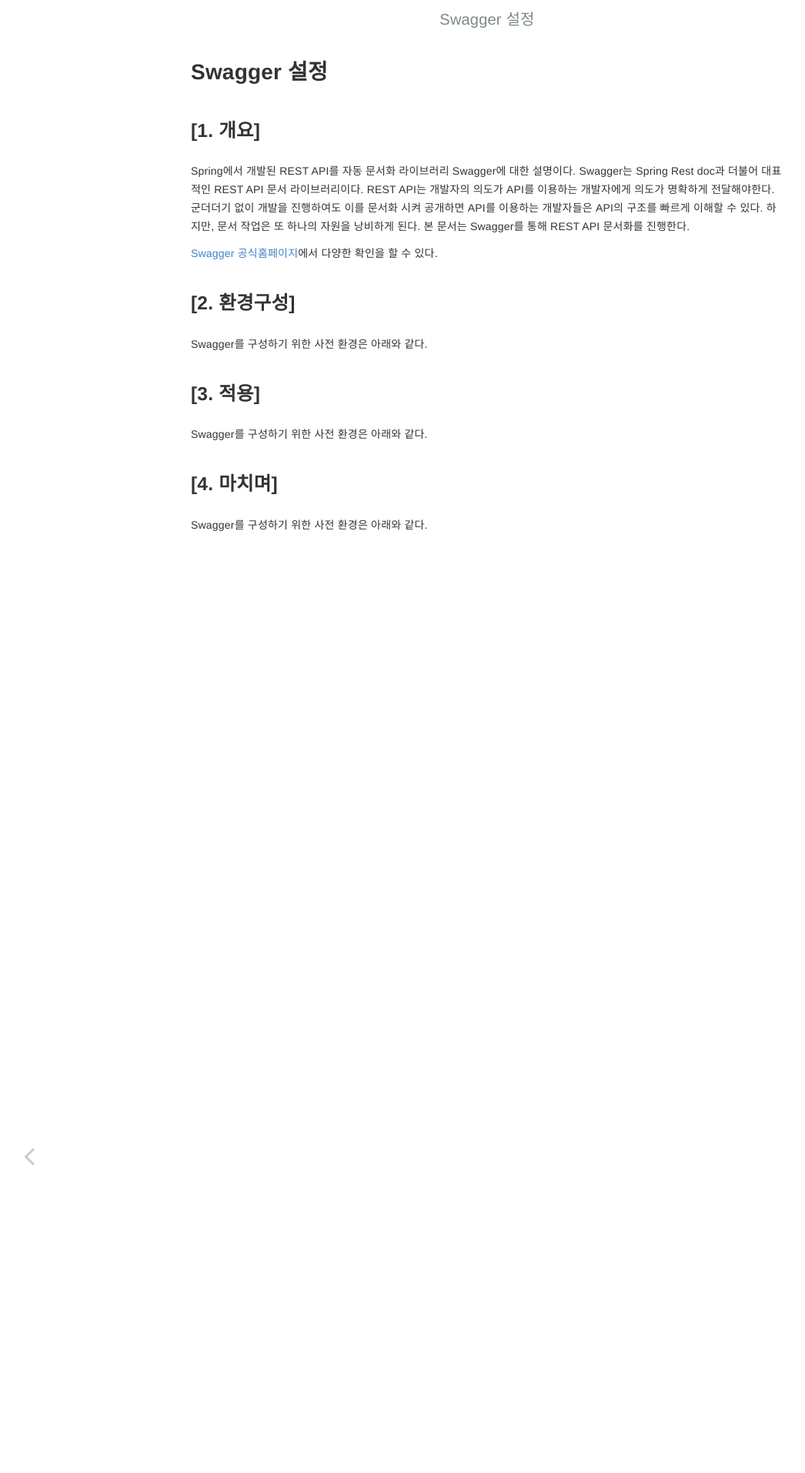
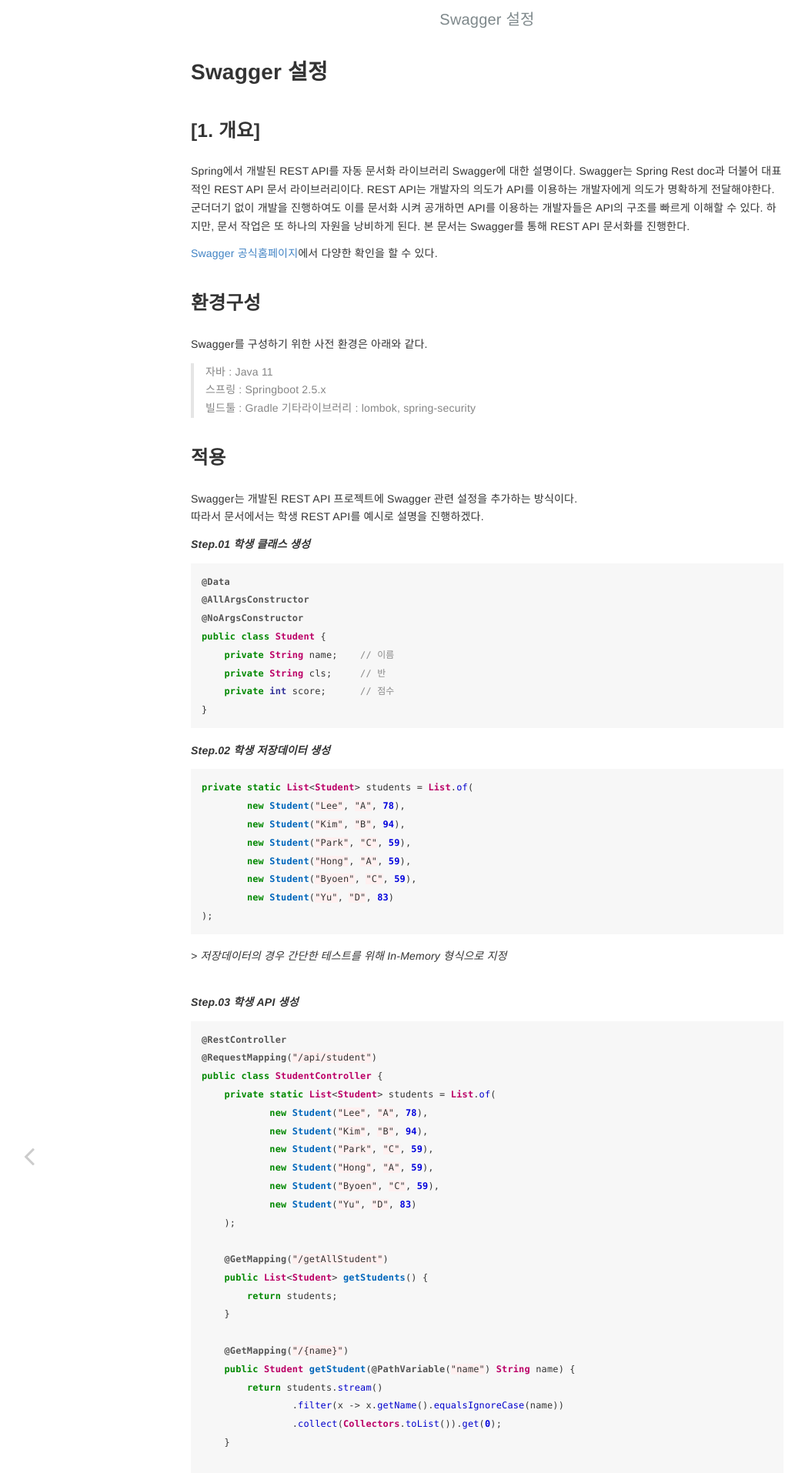
Before and after one commit to deneb0223/deneb0223.github.io, a Jekyll site: the page built from _posts/2021-12-02-swagger.md, in a window 1280 px wide. Shown: the top 1914 px of the page at 77% size, without its empty margins (7-1053 px from the left). Built offline with Jekyll 4.4.1, drawn with Linux system fonts in a browser that asks for light colours; some of the changed text lies outside the part shown.

Commit message:
no message

````diff
--- a/_posts/2021-12-02-swagger.md
+++ b/_posts/2021-12-02-swagger.md
@@ -16,17 +16,113 @@ REST API는 개발자의 의도가 API를 이용하는 개발자에게 의도가
 
 [Swagger 공식홈페이지][1]에서 다양한 확인을 할 수 있다.
 
-[1]: https://swagger.io/tools/swagger-ui/
 
 
-[2. 환경구성]
+환경구성
 -------------
-Swagger를 구성하기 위한 사전 환경은 아래와 같다.
+Swagger를 구성하기 위한 사전 환경은 아래와 같다.<br>
+> 자바 : Java 11<br>
+> 스프링 : Springboot 2.5.x<br>
+> 빌드툴 : Gradle
+> 기타라이브러리 : lombok, spring-security
 
-[3. 적용]
+적용
 -------------
-Swagger를 구성하기 위한 사전 환경은 아래와 같다.
+Swagger는 개발된 REST API 프로젝트에 Swagger 관련 설정을 추가하는 방식이다.<br>
+따라서 문서에서는 학생 REST API를 예시로 설명을 진행하겠다.
 
-[4. 마치며]
+***Step.01 학생 클래스 생성***
+```java
+@Data
+@AllArgsConstructor
+@NoArgsConstructor
+public class Student {
+    private String name;    // 이름
+    private String cls;     // 반
+    private int score;      // 점수
+}
+```
+
+***Step.02 학생 저장데이터 생성***
+```java
+private static List<Student> students = List.of(
+        new Student("Lee", "A", 78),
+        new Student("Kim", "B", 94),
+        new Student("Park", "C", 59),
+        new Student("Hong", "A", 59),
+        new Student("Byoen", "C", 59),
+        new Student("Yu", "D", 83)
+);
+```
+*> 저장데이터의 경우 간단한 테스트를 위해 In-Memory 형식으로 지정*<br><br>
+
+***Step.03 학생 API 생성***
+```java
+@RestController
+@RequestMapping("/api/student")
+public class StudentController {
+    private static List<Student> students = List.of(
+            new Student("Lee", "A", 78),
+            new Student("Kim", "B", 94),
+            new Student("Park", "C", 59),
+            new Student("Hong", "A", 59),
+            new Student("Byoen", "C", 59),
+            new Student("Yu", "D", 83)
+    );
+
+    @GetMapping("/getAllStudent")
+    public List<Student> getStudents() {
+        return students;
+    }
+
+    @GetMapping("/{name}")
+    public Student getStudent(@PathVariable("name") String name) {
+        return students.stream()
+                .filter(x -> x.getName().equalsIgnoreCase(name))
+                .collect(Collectors.toList()).get(0);
+    }
+
+    @PatchMapping("/{name}")
+    public ResponseEntity modifyStudent(@PathVariable("name") String name, @RequestBody Student student) {
+        Student nameOfStudent = students.stream()
+                .filter(s -> name.equals(s.getName()))
+                .findFirst()
+                .orElseThrow(RuntimeException::new);
+
+        nameOfStudent.setCls(student.getCls());
+        nameOfStudent.setScore(student.getScore());
+
+        return new ResponseEntity(nameOfStudent, HttpStatus.OK);
+    }
+
+    @DeleteMapping("/{name}")
+    public ResponseEntity deleteStudent(@PathVariable("name") String name) {
+        boolean isDeleted = students.removeIf(s -> name.equals(s.getName()));
+
+        return isDeleted ? new ResponseEntity(String.format("%s 삭제성공", name), HttpStatus.OK)
+                    : new ResponseEntity("삭제 실패", HttpStatus.BAD_REQUEST);
+    }
+
+    @GetMapping("/byClass/{cls}")
+    public ResponseEntity getStudentByClass(@PathVariable("cls") String cls) {
+        List<Student> studentsbyClass = students.stream()
+                .filter(x -> x.getCls().equalsIgnoreCase(cls))
+                .collect(Collectors.toList());
+
+        return new ResponseEntity(studentsbyClass, HttpStatus.OK);
+    }
+}
+```
+*[각각 전체조회], [이름으로 조회], [정보변경], [학생정보 삭제], [수업명으로 조회]를 의미한다*<br><br>
+
+***Step.04 API 통신 확인***
+
+![학생 전체 조회]({{ site.url }}{{ site.baseurl }}/gitbook/images/_posts/swagger/result.png){: .align-center .open-new}
+
+참고
 -------------
-Swagger를 구성하기 위한 사전 환경은 아래와 같다.
+[Swagger Official Site][1] <br>
+[Baeldung - Setting Up Swagger 2 with a Spring REST API][2] <br>
+
+[1]: https://swagger.io/tools/swagger-ui/
+[2]: https://www.baeldung.com/swagger-2-documentation-for-spring-rest-api
````
Also changed, not shown: _posts/11.md (deleted, +0 -32 lines), index.md (+2 -1 lines), gitbook/images/_posts/swagger/result.png (added).
